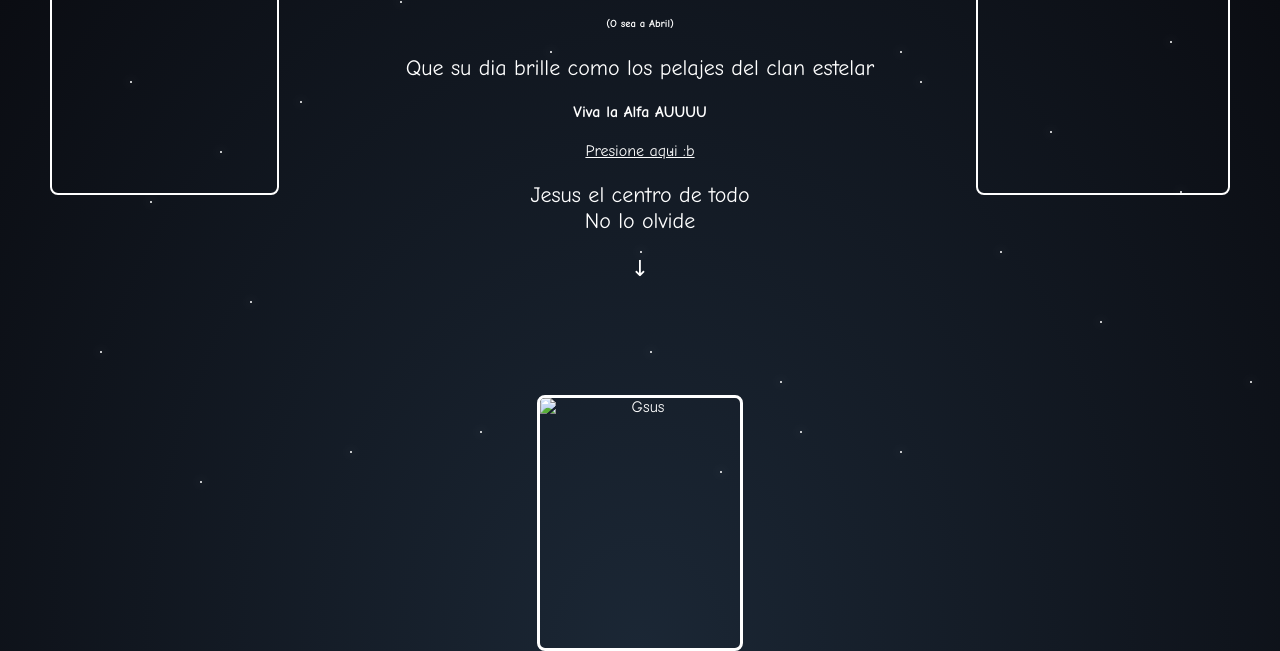
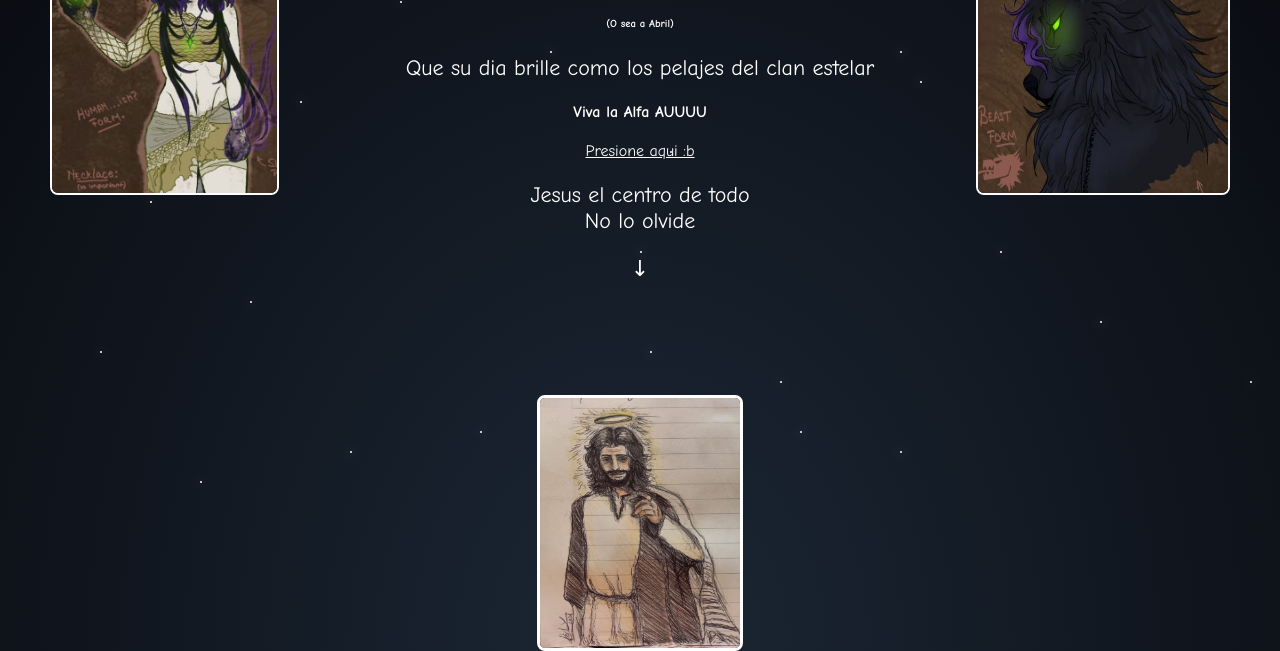
Before and after one commit to Elisuperr/Darkka, a plain HTML site: page index.html in a window 1280 px wide. Shown: the part 149-800 px from the top of the page. Drawn offline with Linux system fonts and the light colour scheme.

Commit message:
Add files via upload

```diff
--- a/index.html
+++ b/index.html
@@ -13,9 +13,9 @@
     <h1>✰Feliz Cumpleaños Darkka✰</h1>
     <h6>(O sea a Abril)</h6>
     <p>Que su dia brille como los pelajes del clan estelar</p>
-    <img src="IMGS/DARKS2.jpg" alt="Darkyfurry" class="Darkkafur">
-    <img src="IMGS/DARKS3.jpg" alt="Darkyhuman" class="Darkkahuman">
-    <img src="IMGS/GSUS.jpg" alt="Gsus" class="Gsus">
+    <img src="DARKS2.jpg" alt="Darkyfurry" class="Darkkafur">
+    <img src="DARKS3.jpg" alt="Darkyhuman" class="Darkkahuman">
+    <img src="GSUS.jpg" alt="Gsus" class="Gsus">
 
     <h4>Viva la Alfa AUUUU</h4>
     <a href="https://www.youtube.com/watch?v=ZtHOHYIgR8Q&ab_channel=CyndiDeJes%C3%BAs">Presione aqui :b</a>
```
